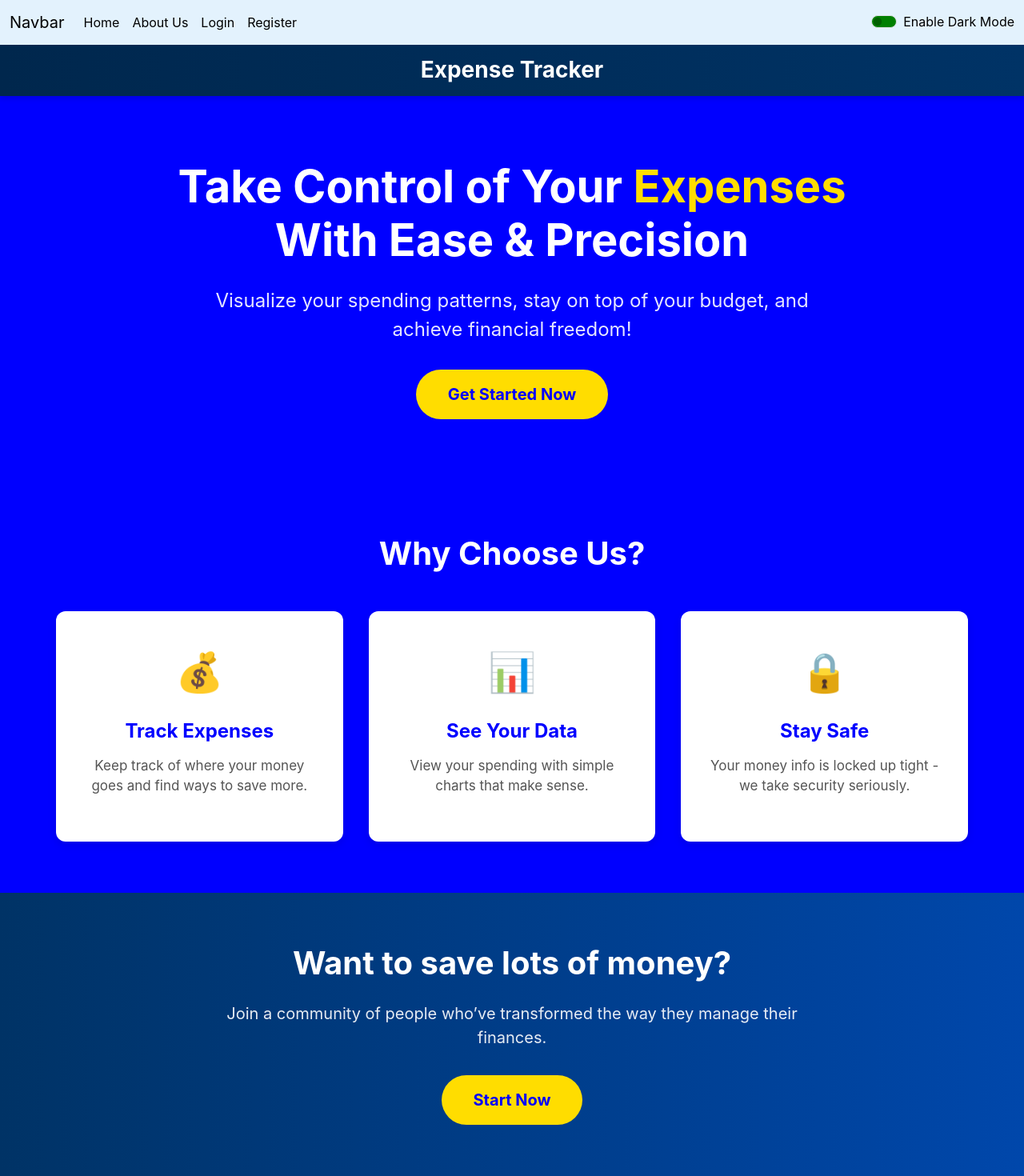
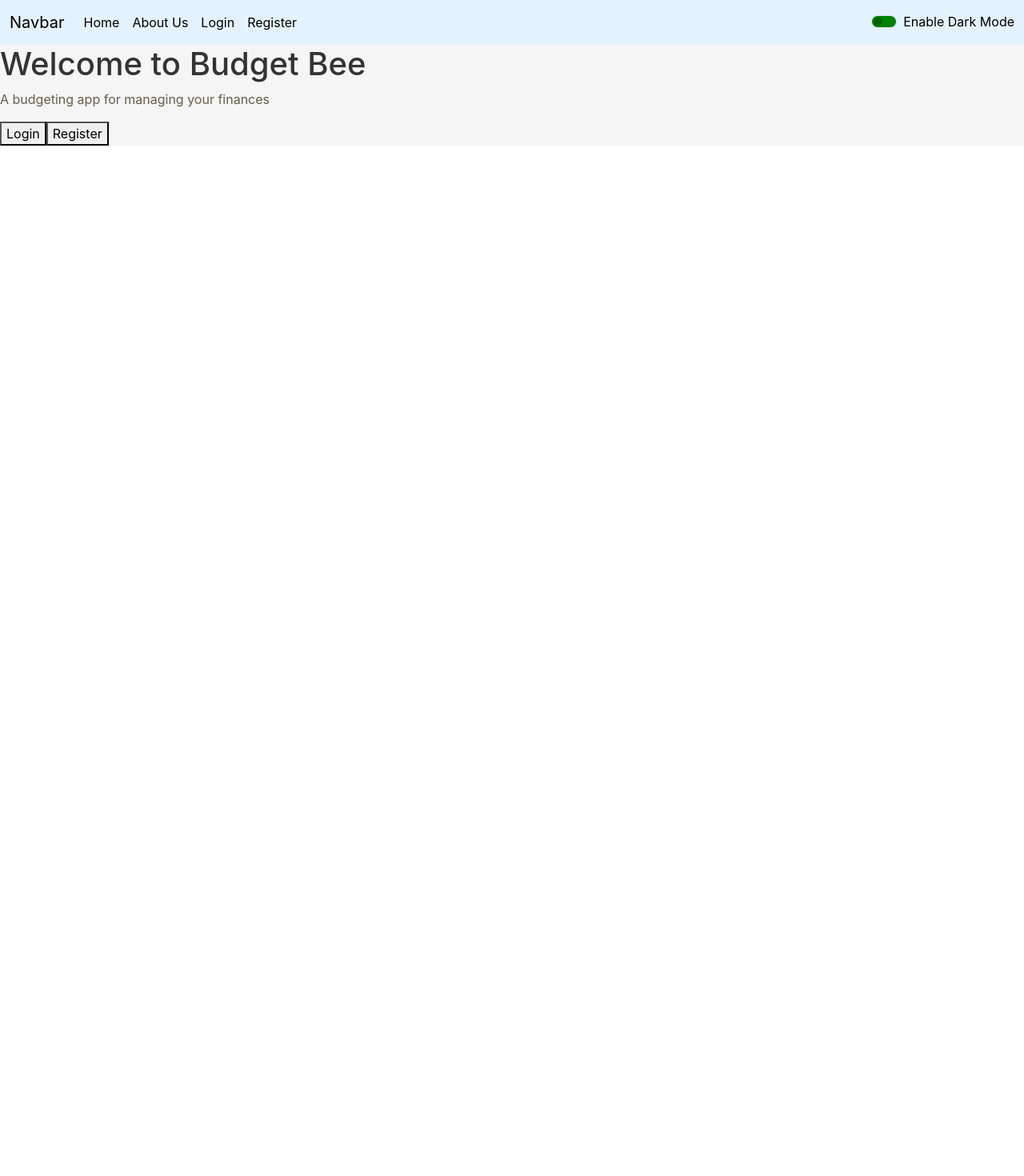
Before and after one commit to Samriddhacoderho/EXPENSE_MANAGEMENT_SYSTEM, a React (Create React App) app in the folder client_side/: page / in a window 1280 px wide. Shown: the top 1470 px of the page at 80% size. After the commit the page ends 800 px from the top, so only its background shows below. Built offline with nearby package versions, Linux system fonts and the light colour scheme.

Commit message:
dark mode in home page

```diff
--- a/client_side/src/components/Home.jsx
+++ b/client_side/src/components/Home.jsx
@@ -1,89 +1,35 @@
-import React from 'react';
-import '../css_files/Home.css';
-import { Link } from 'react-router-dom';
+import React, { useContext } from 'react';
+import { context } from '../contexts/Context';
+import { Link } from "react-router-dom";
+import "../css_files/Home.css";
 
-function App() {
+const Home = () => {
+  const contexts=useContext(context)
+  const firstnameAccess = useContext(context);
+  const isLoggedIn = document.cookie.includes("loginToken=");
+
   return (
-    <div className="app">
-      {/* Top navigation bar */}
-      <nav className="nav">
-        <div className="nav-container">
-          <h1 className="nav-logo">Expense Tracker</h1>
-
-        </div>
-      </nav>
-
-      {/* Main content area */}
-      <div className="hero">
-        <h2 className="hero-title">
-          Take Control of Your <span className="highlight">Expenses</span> <br />
-          With Ease & Precision
-        </h2>
-        <p className="hero-subtitle">
-          Visualize your spending patterns, stay on top of your budget, and
-          achieve financial freedom!
-        </p>
-        <Link to="/login">
-        <button className="btn-cta">Get Started Now</button>
-        </Link>
+    isLoggedIn ? (
+      <div className="home-container" style={contexts.mode==="Enable Dark Mode"?{backgroundColor:"#f5f5f5"}:{backgroundColor:"#161515"}}>
+        <h1 className="home-welcome-message" style={contexts.mode==="Enable Dark Mode"?{color:"#333"}:{color:"white"}}>
+          Welcome to Home Page {firstnameAccess.userMessage}:)
+        </h1>
       </div>
-
-      {/* Features */}
-      <div className="features">
-        <h3 className="features-title">Why Choose Us?</h3>
-        <div className="features-grid">
-          {[
-            {
-              icon: "💰",
-              title: "Track Expenses",
-              description:
-                "Keep track of where your money goes and find ways to save more.",
-            },
-            {
-              icon: "📊",
-              title: "See Your Data",
-              description:
-                "View your spending with simple charts that make sense.",
-            },
-            {
-              icon: "🔒",
-              title: "Stay Safe",
-              description:
-                "Your money info is locked up tight - we take security seriously.",
-            },
-          ].map((item, i) => (
-            <div key={i} className="feature-card">
-              <div className="feature-icon">{item.icon}</div>
-              <h4 className="feature-title">{item.title}</h4>
-              <p className="feature-description">{item.description}</p>
-            </div>
-          ))}
-        </div>
-      </div>
-
-      {/* Sign up prompt */}
-      <div className="cta">
-        <div className="cta-container">
-          <h4 className="cta-title">Want to save lots of money?</h4>
-          <p className="cta-subtitle">
-          Join a community of people who’ve transformed the way they manage their finances.
-          </p>
-          <Link to = "/login">
-          <button className="btn-cta">Start Now</button>
+    ) : (
+      <div className="home-container" style={contexts.mode==="Enable Dark Mode"?{backgroundColor:"#f5f5f5"}:{backgroundColor:"#161515"}}>
+        <h1 className="home-welcome-message" style={contexts.mode==="Enable Dark Mode"?{color:"#333"}:{color:"white"}}>Welcome to Budget Bee</h1>
+        <p className="home-description" style={contexts.mode==="Enable Dark Mode"?{color:"rgb(103 93 73)"}:{color:"#e7dada"}}>A budgeting app for managing your finances</p>
+        <div className="home-buttons">
+          <Link to="/login">
+            <button className="home-button login-button">Login</button>
+          </Link>
+          <Link to="/register">
+            <button className="home-button register-button">Register</button>
           </Link>
         </div>
       </div>
+    )
+  );
+};
 
-      {/* Footer */}
-      <footer className="footer">
-        <div className="footer-container">
-          <p className="footer-text">
-            © {new Date().getFullYear()} Expense Tracker
-          </p>
-        </div>
-      </footer>
-    </div>
-  );
-}
-
-export default App;
+export default Home;
```
